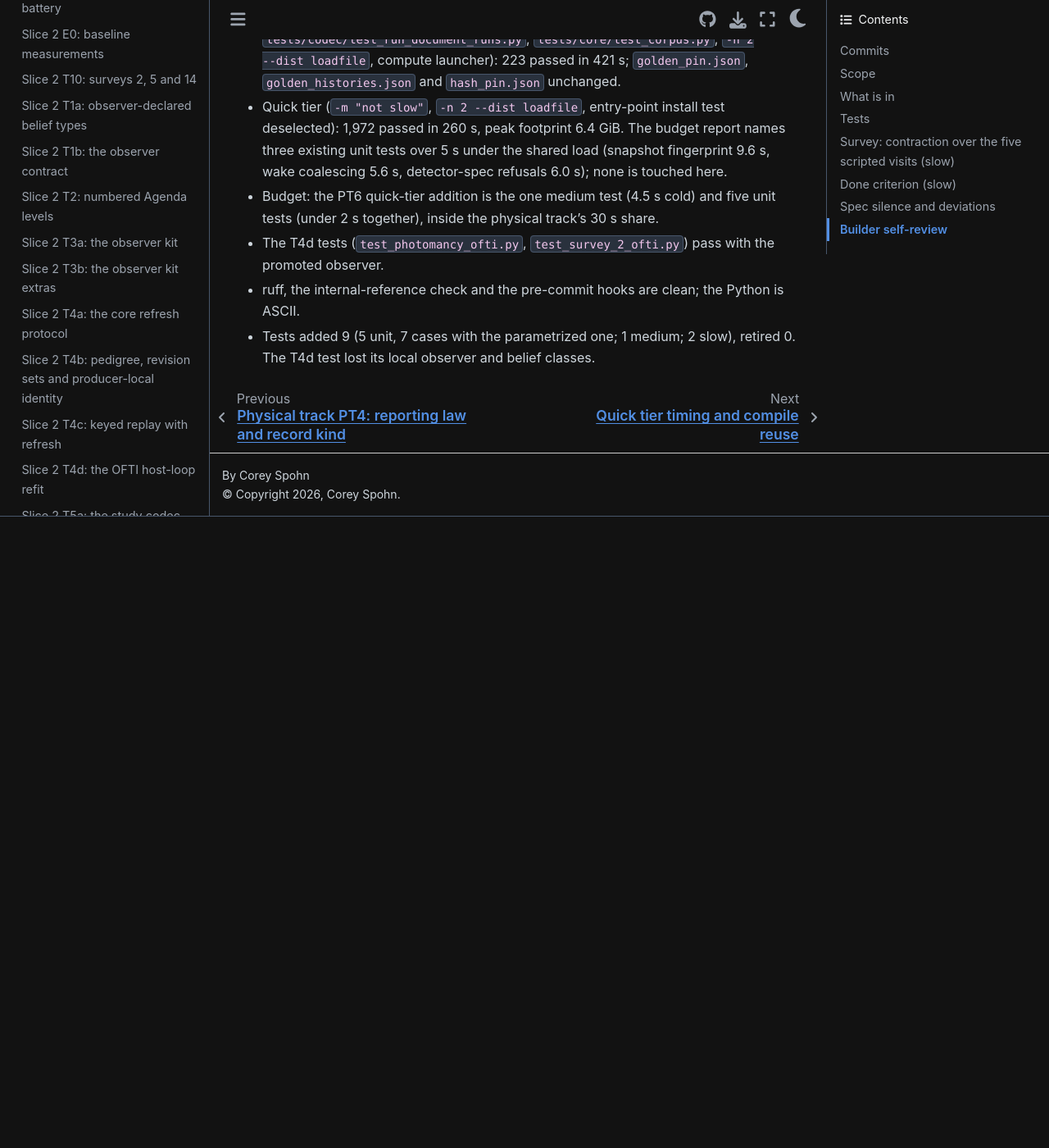
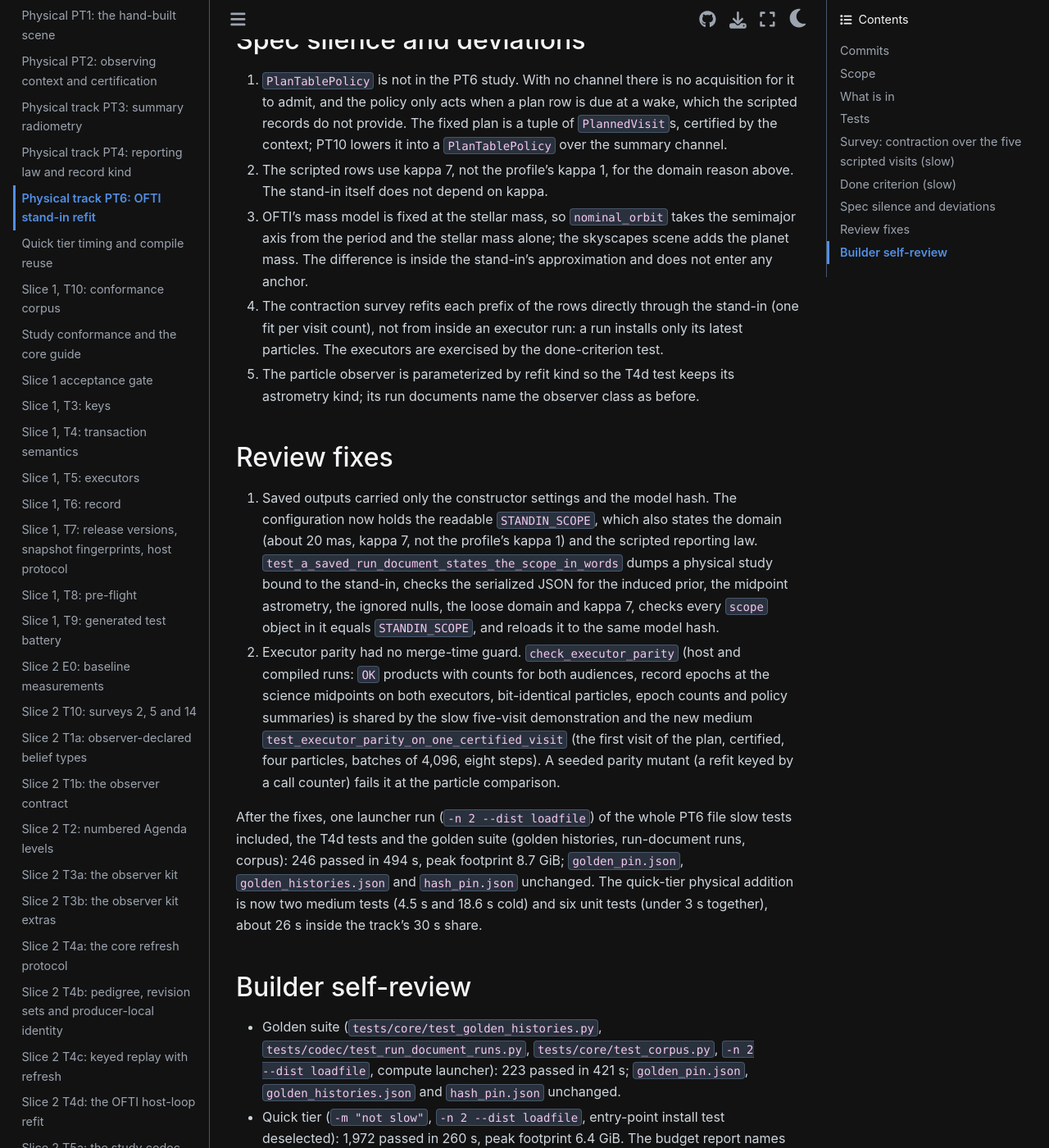
Before and after one commit to CoreySpohn/spaceodyssey, a Sphinx documentation site: the page built from docs/changes/pt6-ofti.md, in a window 1280 px wide and 1400 px high, scrolled down 5605 px. Shown: the whole window at 82% size. Built offline with Sphinx 7.4.7 and the Sphinx Book theme 1.1.4, drawn with Linux system fonts in a browser that asks for light colours; pages that are not in the unit, such as notebooks, are missing from menus; before the commit the page ends 6235 px from its top, so only the background shows below that; some of the changed text lies outside the part shown.

Commit message:
docs(changes): PT6 review fixes, single-seed survey note and gate results

```diff
--- a/docs/changes/pt6-ofti.md
+++ b/docs/changes/pt6-ofti.md
@@ -18,13 +18,17 @@ On main `97753d5` (PT0 to PT4 merged), branch `pt6-ofti`:
 
 1. `feat(studies): OFTI stand-in refit of physical summary rows with particle observer, fixed plan and scripted rows` (`c161a4f`)
 2. `test(studies): OFTI stand-in anchors, one real fit, contraction survey and both executors` (`e71495e`)
-3. this record
+3. `docs(changes): physical PT6 OFTI stand-in refit record` (`cfa6764`)
+4. `fix(studies): readable stand-in scope in saved run documents and a medium executor-parity guard`
+5. this record's review-fix update
 
 ## Scope
 
 The stand-in is an approximation with a declared domain. `STANDIN_SCOPE` states it as
 plain JSON, and it is carried in the refit's model declaration (`support.scope`), so in
-its model hash and in every run document that binds it; the module and class docstrings
+its model hash, and readable in the refit's configuration (`scope`), so in words in every
+run document that binds it, with the scripted rows' reporting law (threshold 5, kappa 7,
+correlation 0, planned signal-to-noise 10, limit 10 e-). The module and class docstrings
 state the same.
 
 - Conditional on detection: only rows with `detected = 1` and `valid_science = 1` count
@@ -61,7 +65,8 @@ state the same.
   the profile and the time origin from the study epoch. `standin_model` restates OFTI's
   model with the scope and the time origin; the model hash differs from plain OFTI's.
   `standin_binding()` names it `spaceodyssey.ofti_standin` in run documents, built from
-  `configuration()` (the time origin included, `columns` left out).
+  `configuration()` (the time origin and the readable `scope` included, `columns` left
+  out). Rebuilding refuses a document whose scope differs from `STANDIN_SCOPE`.
 - `fixed_plan(context)`: five `PlannedVisit`s of 47 UMa b with occupancy starts 178, 298,
   690, 810 and 1256 days after the study epoch, one day of settling and one 1000 s frame.
   These are the first five visits the PT4 planner chose from the nominal orbit
@@ -84,8 +89,9 @@ state the same.
 
 ## Tests
 
-`tests/studies/test_physical_ofti.py`, five unit tests (seven cases), one medium, two
-slow. Cold times are each test alone with the compile cache off (setup plus call).
+`tests/studies/test_physical_ofti.py`, six unit tests (eight cases), two medium, two
+slow. Cold times are each test alone with the compile cache off (setup plus call; for
+the review-fix tests, the whole process with imports in brackets).
 
 | Test | Tier | Cold |
 |---|---|---|
@@ -93,7 +99,9 @@ slow. Cold times are each test alone with the compile cache off (setup plus call
 | null and no-science rows never count as astrometry | unit | 0.72 s |
 | an audience blind to a column the stand-in reads gets no rows (3 cases) | unit | 0.01 s |
 | the scope is declared in the model hash and the document configuration | unit | 0.02 s |
+| a saved run document states the scope in words | unit | 0.86 s (5.6 s) |
 | one real fit reproduces the orbit and equals OFTI on the T4d table | medium | 4.54 s |
+| executor parity on one certified visit | medium | 18.6 s (24.6 s) |
 | survey: posterior contraction over five scripted visits | slow | 96.6 s (call) |
 | five refreshes install particles on both executors | slow | 90.6 s (call) |
 
@@ -123,11 +131,20 @@ Mutants (applied to a copy of the tree, each run against its anchor, each failin
 | no-science rows counted | row anchor; the medium real fit alone |
 | flag columns left out of the audience check | blind-audience test |
 | scope left out of the model declaration | scope test |
+| scope left out of the saved configuration | saved-document test |
+| scripted kappa dropped from the saved scope | saved-document test |
+| refit keyed by a call counter, so the host and compiled fits differ | medium parity test |
 
 ## Survey: contraction over the five scripted visits (slow)
 
+This survey is a deterministic single-seed regression (one row draw, one refit key per
+visit count), not a statistical campaign: it shows contraction on one realization and
+pins it against regressions. It stays in the slow tier for its cost (about 100 s, most
+of it the five-epoch fit).
+
 Rows: the certified fixed plan, drawn with key 2026 under `ReportingLaw(kappa=7)` at
-signal-to-noise 10; all five visits are detections (per-axis errors 20.1 to 21.1 mas, observed signal-to-noise 9.5 to 10.0).
+signal-to-noise 10; all five visits are detections (per-axis errors 20.1 to 21.1
+mas, observed signal-to-noise 9.5 to 10.0).
 After visit k the stand-in refits the first k rows (64 particles, one key, the
 profile's period support). Spread is the root mean square, over 32 epochs spanning one
 period after the last visit, of the particles' predicted (east, north) scatter.
@@ -181,6 +198,30 @@ Five refreshes install particles on both executors, the PT6 done criterion.
 5. The particle observer is parameterized by refit kind so the T4d test keeps its
    astrometry kind; its run documents name the observer class as before.
 
+## Review fixes
+
+1. Saved outputs carried only the constructor settings and the model hash. The
+   configuration now holds the readable `STANDIN_SCOPE`, which also states the domain
+   (about 20 mas, kappa 7, not the profile's kappa 1) and the scripted reporting law.
+   `test_a_saved_run_document_states_the_scope_in_words` dumps a physical study bound to
+   the stand-in, checks the serialized JSON for the induced prior, the midpoint
+   astrometry, the ignored nulls, the loose domain and kappa 7, checks every `scope`
+   object in it equals `STANDIN_SCOPE`, and reloads it to the same model hash.
+2. Executor parity had no merge-time guard. `check_executor_parity` (host and compiled
+   runs: `OK` products with counts for both audiences, record epochs at the science
+   midpoints on both executors, bit-identical particles, epoch counts and policy
+   summaries) is shared by the slow five-visit demonstration and the new medium
+   `test_executor_parity_on_one_certified_visit` (the first visit of the plan,
+   certified, four particles, batches of 4,096, eight steps). A seeded parity mutant (a
+   refit keyed by a call counter) fails it at the particle comparison.
+
+After the fixes, one launcher run (`-n 2 --dist loadfile`) of the whole PT6 file slow
+tests included, the T4d tests and the golden suite (golden histories, run-document
+runs, corpus): 246 passed in 494 s, peak footprint 8.7 GiB; `golden_pin.json`,
+`golden_histories.json` and `hash_pin.json` unchanged. The quick-tier physical addition
+is now two medium tests (4.5 s and 18.6 s cold) and six unit tests (under 3 s
+together), about 26 s inside the track's 30 s share.
+
 ## Builder self-review
 
 - Golden suite (`tests/core/test_golden_histories.py`, `tests/codec/test_run_document_runs.py`,
@@ -196,5 +237,5 @@ Five refreshes install particles on both executors, the PT6 done criterion.
   promoted observer.
 - ruff, the internal-reference check and the pre-commit hooks are clean; the Python is
   ASCII.
-- Tests added 9 (5 unit, 7 cases with the parametrized one; 1 medium; 2 slow), retired 0.
+- Tests added 11 (6 unit, 8 cases with the parametrized one; 2 medium; 2 slow), retired 0.
   The T4d test lost its local observer and belief classes.
```
